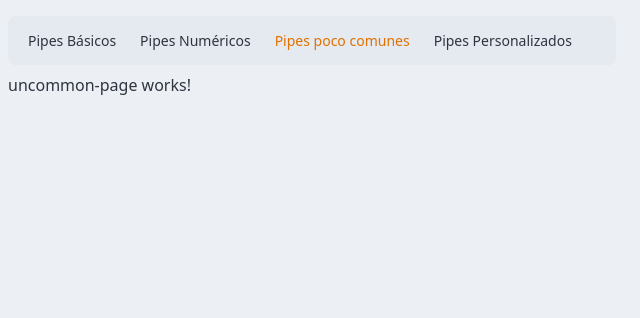
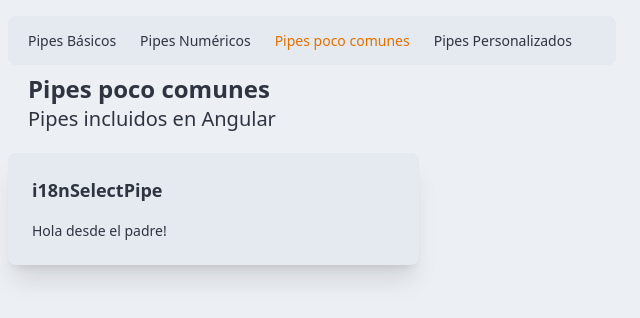
Before and after one commit to cristian-perez-incio/pipes-app-2025, an Angular app: page /uncommon in a window 1280 px wide. Shown: the top 318 px of the page, without its empty margins (0-640 px from the left). Built offline with nearby package versions, Linux system fonts and the light colour scheme.

Commit message:
Content Projection

```diff
--- /dev/null
+++ b/src/app/components/card/card.html
@@ -0,0 +1,6 @@
+<div class="card bg-base-200 shadow-xl">
+  <div class="card-body">
+    <h2 class="card-title mb-2">{{title()}}</h2>
+    <ng-content></ng-content>
+  </div>
+</div>
--- /dev/null
+++ b/src/app/components/card/card.ts
@@ -0,0 +1,12 @@
+import { Component, input } from '@angular/core';
+
+@Component({
+  selector: 'app-card',
+  imports: [],
+  templateUrl: './card.html'
+})
+export class Card {
+
+  title = input.required<string>();
+
+}
--- a/src/app/pages/uncommon-page/uncommon-page.html
+++ b/src/app/pages/uncommon-page/uncommon-page.html
@@ -1 +1,10 @@
-<p>uncommon-page works!</p>
+<section class="mx-5 mb-5">
+  <h1 class="text-2xl font-bold">Pipes poco comunes</h1>
+  <h3 class="text-xl font-thin">Pipes incluidos en Angular</h3>
+</section>
+
+<div class="grid grid-cols-1 md:grid-cols-2 xl:grid-cols-3 gap-4">
+  <app-card title="i18nSelectPipe">
+    <p>Hola desde el padre!</p>
+  </app-card>
+</div>
--- a/src/app/pages/uncommon-page/uncommon-page.ts
+++ b/src/app/pages/uncommon-page/uncommon-page.ts
@@ -1,8 +1,9 @@
 import { Component } from '@angular/core';
+import { Card } from "../../components/card/card";
 
 @Component({
   selector: 'app-uncommon-page',
-  imports: [],
+  imports: [Card],
   templateUrl: './uncommon-page.html'
 })
 export default class UncommonPage {
```
